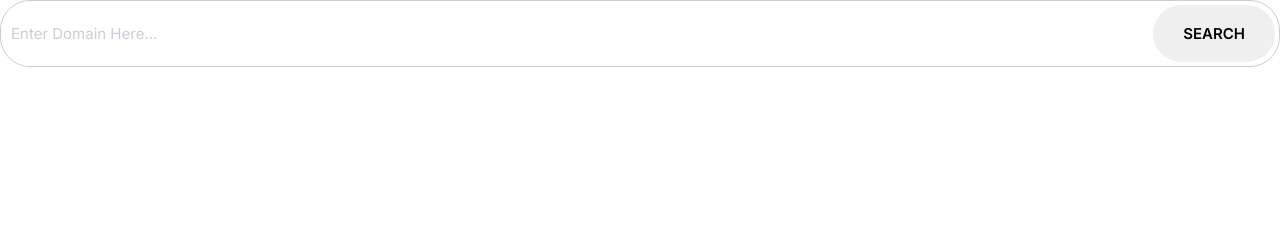
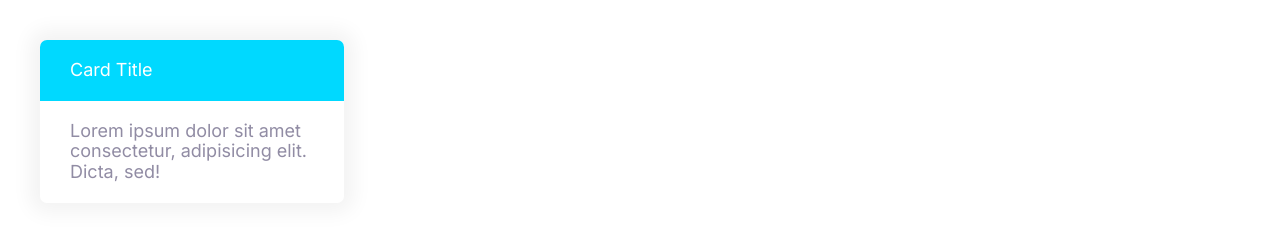
Before and after one commit to Cielo2021/cloud, a plain HTML site: page index.html in a window 1280 px wide. Drawn offline with Linux system fonts and the light colour scheme.

Commit message:
Added Cards and CSS styling

```diff
--- a/css/style.css
+++ b/css/style.css
@@ -278,3 +278,25 @@ a {
         font-size: 1.5rem;
     }
 }
+
+/* Cards */
+.card {
+    border-radius: 7px;
+    box-shadow: 0 0 20px 10px #f3f3f3;
+    overflow: hidden;
+}
+
+.card__header,
+.card__body {
+    padding: 2rem 3rem;
+}
+
+.card--primary .card__header {
+    background: var(--color-primary);
+    color: #fff;
+}
+
+.card--secondary .card__header {
+    background: var(--color-secondary);
+    color: #fff;
+}
--- a/index.html
+++ b/index.html
@@ -14,9 +14,14 @@
     <link rel="stylesheet" href="css/style.css" />
   </head>
   <body>
-    <div class="input-group">
-      <input type="text" class="input" placeholder="Enter Domain Here..." />
-      <button class="btn btn accent">Search</button>
+    <div style="width: 30%; padding: 4rem">
+      <div class="card card--secondary">
+        <header class="card__header">Card Title</header>
+        <div class="card__body">
+          Lorem ipsum dolor sit amet consectetur,
+          adipisicing elit. Dicta, sed!
+        </div>
+      </div>
     </div>
   </body>
 </html>
```
